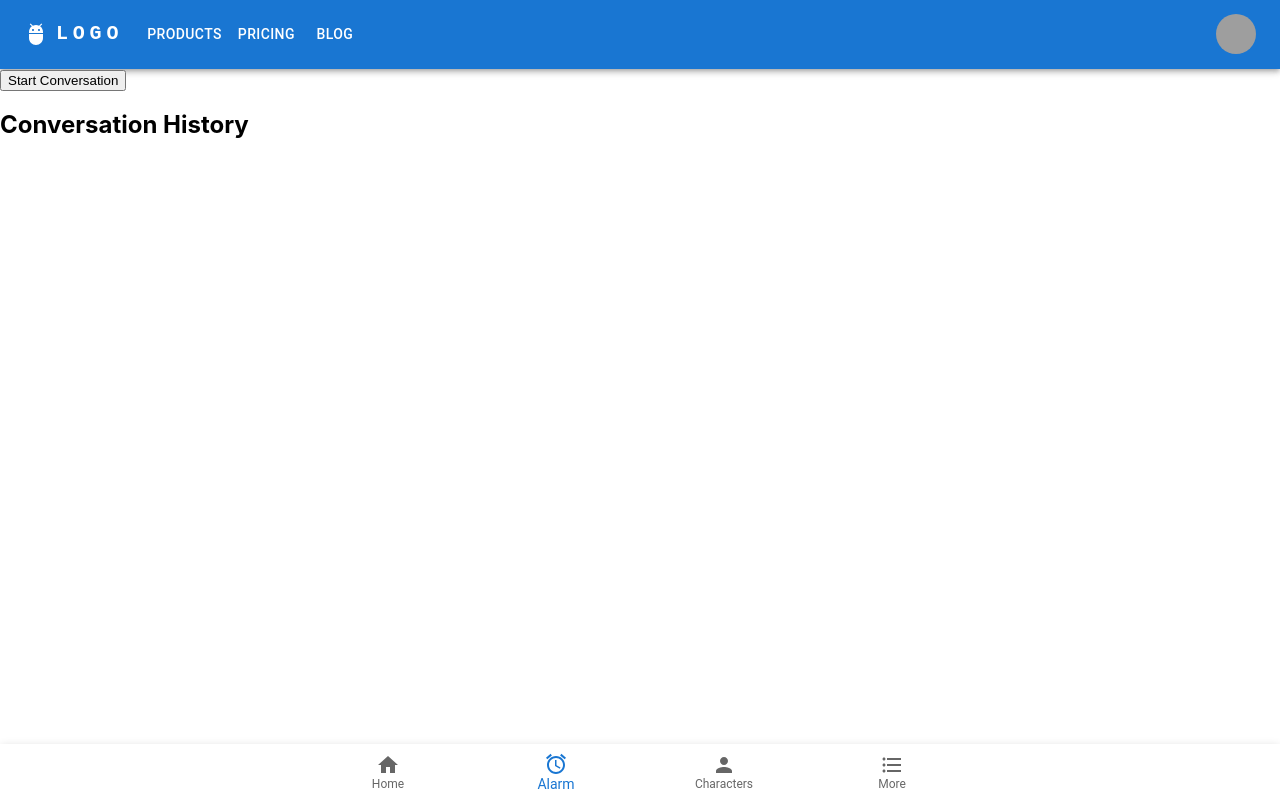
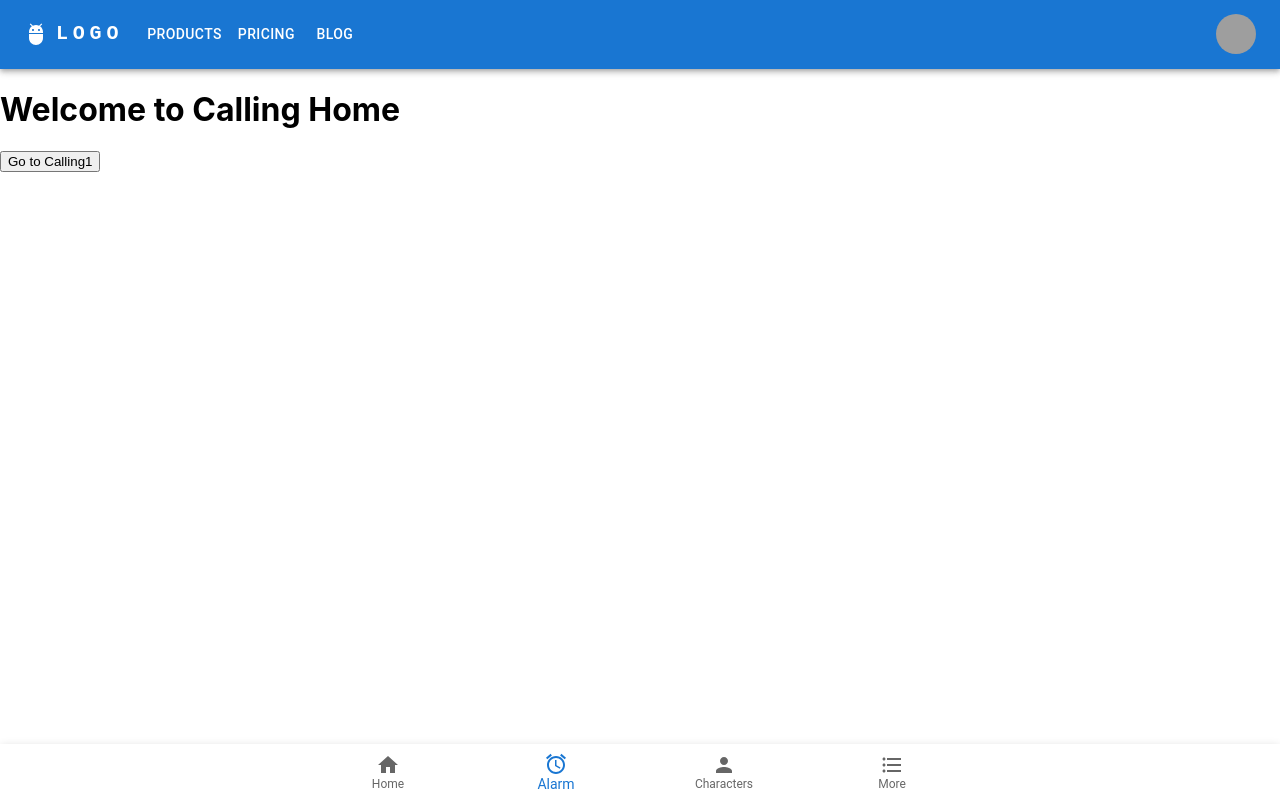
Before and after one commit to avlukas04/ireonada2, a React (Create React App) app in the folder sleep-app/: page /calling in a window 1280 px wide. Built offline with nearby package versions, Linux system fonts and the light colour scheme; grey boxes are pictures that could not be loaded.

Commit message:
had to add a page

```diff
--- a/sleep-app/package.json
+++ b/sleep-app/package.json
@@ -12,11 +12,14 @@
     "@testing-library/user-event": "^13.5.0",
     "ajv": "^6.12.6",
     "ajv-keywords": "^3.5.2",
+    "axios": "^1.7.3",
+    "moment": "^2.30.1",
     "react": "^18.3.1",
     "react-dom": "^18.3.1",
     "react-markdown": "^9.0.1",
-    "react-router-dom": "^6.25.1",
+    "react-router-dom": "^6.26.0",
     "react-scripts": "5.0.1",
+    "rehype-raw": "^7.0.0",
     "remark-gfm": "^4.0.0",
     "web-vitals": "^2.1.4"
   },
--- a/sleep-app/src/index.js
+++ b/sleep-app/src/index.js
@@ -4,6 +4,7 @@ import './index.css';
 import App from './App';
 import reportWebVitals from './reportWebVitals';
 import Home from './Home';
+import CallingHome from './pages/callingAI/AlarmHome.js';
 import Calling1 from './pages/callingAI/Calling1.js';
 import Bedtime1 from './pages/bedtime/Bedtime1.js';
 import Character1 from './pages/characterAI/Character1.js';
@@ -25,6 +26,10 @@ const router = createBrowserRouter([
   },
   {
     path: "/calling",
+    element: <CallingHome />
+  },
+  {
+    path: "/calling1",
     element: <Calling1 />
   },
   {
--- /dev/null
+++ b/sleep-app/src/pages/callingAI/AlarmHome.js
@@ -0,0 +1,26 @@
+import React from 'react';
+import { useNavigate } from 'react-router-dom';
+import BottomIcons from '../../components/overall/BottomIcons';
+import TopBar from '../../components/overall/TopBar';
+
+const CallingHome = () => {
+    const navigate = useNavigate();
+
+    const navigateToCalling1 = () => {
+      navigate('/calling1');
+    };
+
+  return (
+    <div>
+      <TopBar />
+      <div>
+        <h1>Welcome to Calling Home</h1>
+        {/* Button to navigate to Calling1 */}
+        <button onClick={navigateToCalling1}>Go to Calling1</button>
+      </div>
+      <BottomIcons />
+    </div>
+  );
+};
+
+export default CallingHome;
--- a/sleep-app/src/pages/callingAI/Calling1.js
+++ b/sleep-app/src/pages/callingAI/Calling1.js
@@ -1,4 +1,5 @@
 import React, { useState, useEffect } from 'react';
+import moment from 'moment';
 import BottomIcons from '../../components/overall/BottomIcons';
 import TopBar from '../../components/overall/TopBar';
 
@@ -7,11 +8,17 @@ function Calling1() {
   const [inputText, setInputText] = useState('');
   const [conversation, setConversation] = useState([]);
   const [conversationStarted, setConversationStarted] = useState(false);
+  const [date, setDate] = useState('');
 
   //speech stuff
   const SpeechRecognition = window.SpeechRecognition || window.webkitSpeechRecognition;
   const SpeechSynthesisUtterance = window.SpeechSynthesisUtterance;
   const recognition = new SpeechRecognition();
+
+  useEffect(() => {
+    const currentDate = moment().format('YYYY-MM-DD');
+    setDate(currentDate);
+  }, []);
 
   //event handler for our input box
   const handleInputChange = (e) => {
@@ -29,6 +36,7 @@ function Calling1() {
         },
         body: JSON.stringify({
           "conversation_history": conversation.join('\n'),
+          "date": date
         }),
       });
 
```
Also changed, not shown: sleep-app/src/pages/callingAI/AlarmHome.css (added), 1 other file (tests, documents, lock files or other folders).
